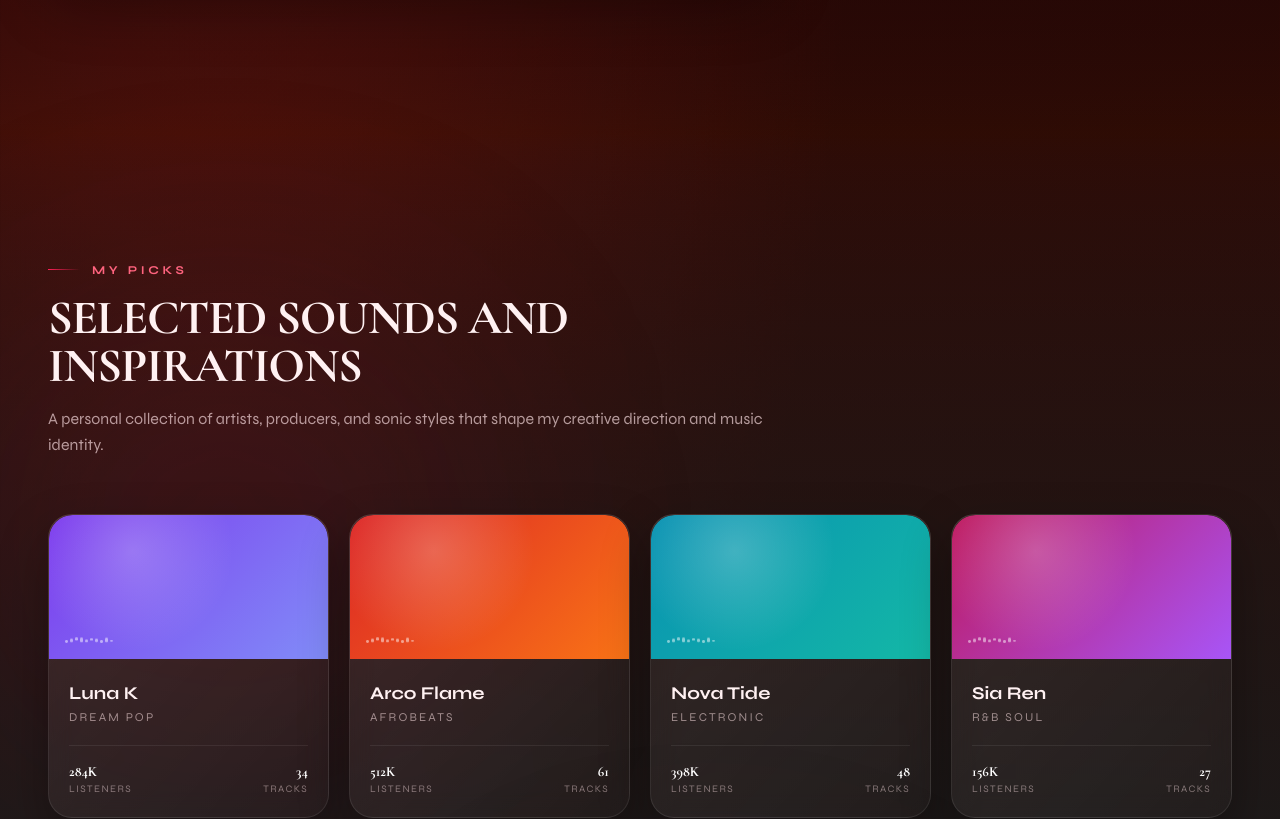
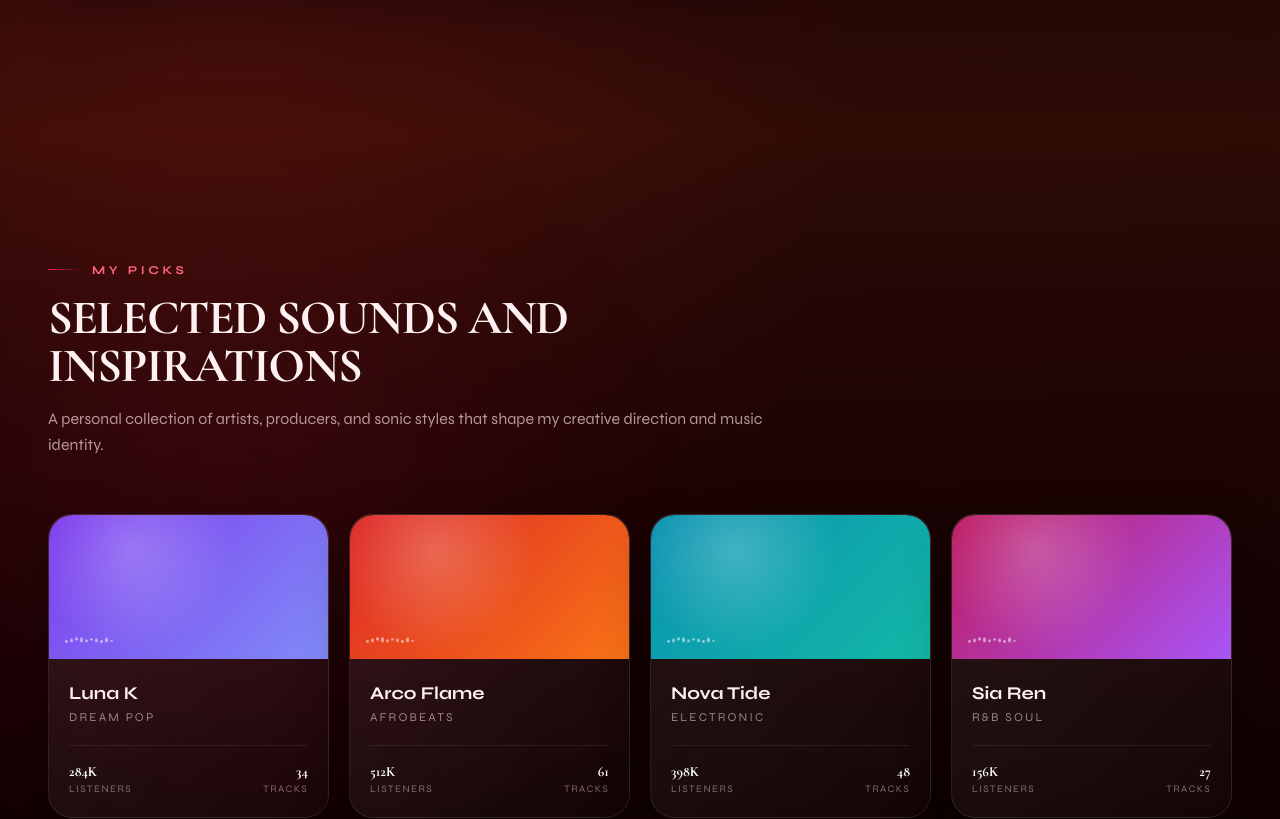
Before and after one commit to SurajAdhikari01/sanks, a React (Vite) app: page / in a window 1280 px wide. Shown: the part 1600-2419 px from the top of the page. Built offline with nearby package versions, Linux system fonts and the light colour scheme.

Commit message:
fix: update background color for 'mypicks' section in App component

```diff
--- a/src/App.jsx
+++ b/src/App.jsx
@@ -579,7 +579,7 @@ function App() {
 
         <section
           id="mypicks"
-          className="scroll-mt-36 relative py-24 sm:py-32 bg-linear-to-b from-[#DB5900]/10 to-[#1C1C1C]"
+          className="scroll-mt-36 relative py-24 sm:py-32 bg-linear-to-b from-[#DB5900]/10 to-[#0C0102]"
         >
           <div className="pointer-events-none absolute inset-0">
             <div className="absolute left-0 top-1/2 h-[450px] w-[450px] -translate-y-1/2 rounded-full bg-rose-900/14 blur-[130px]" />
```
